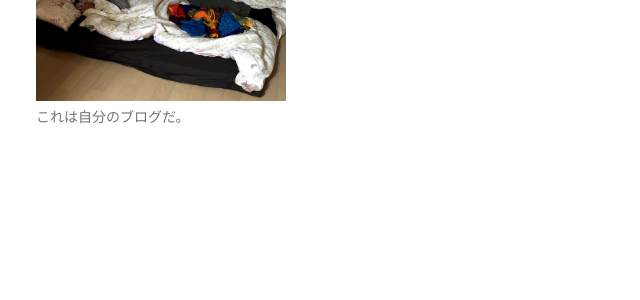
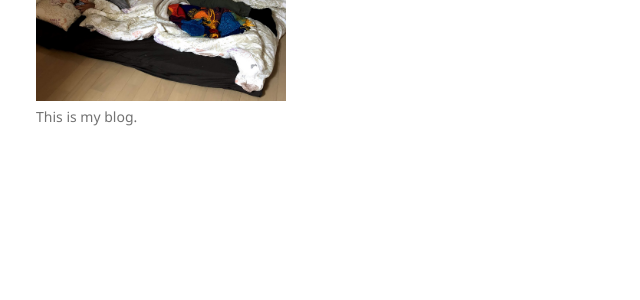
Before and after one commit to tokyohector/tokyohector.github.io, a Jekyll site: the page built from another-page.md, in a window 1280 px wide. Shown: the part 190-490 px from the top of the page, without its empty margins (104-744 px from the left). Built offline with Jekyll 4.4.1, drawn with Linux system fonts in a browser that asks for light colours; our own code applies the rules of GitHub Pages for plain Markdown files.

Commit message:
New Update

```diff
--- a/_config.yml
+++ b/_config.yml
@@ -1,6 +1,6 @@
 title: Tokyo Hector
 logo: /assets/img/logo.jpg
-description: これは自分のブログだ。
+description: This is my blog.
 show_downloads: true
 google_analytics:
 theme: jekyll-theme-minimal
```
Also changed, not shown: 1 other file.
